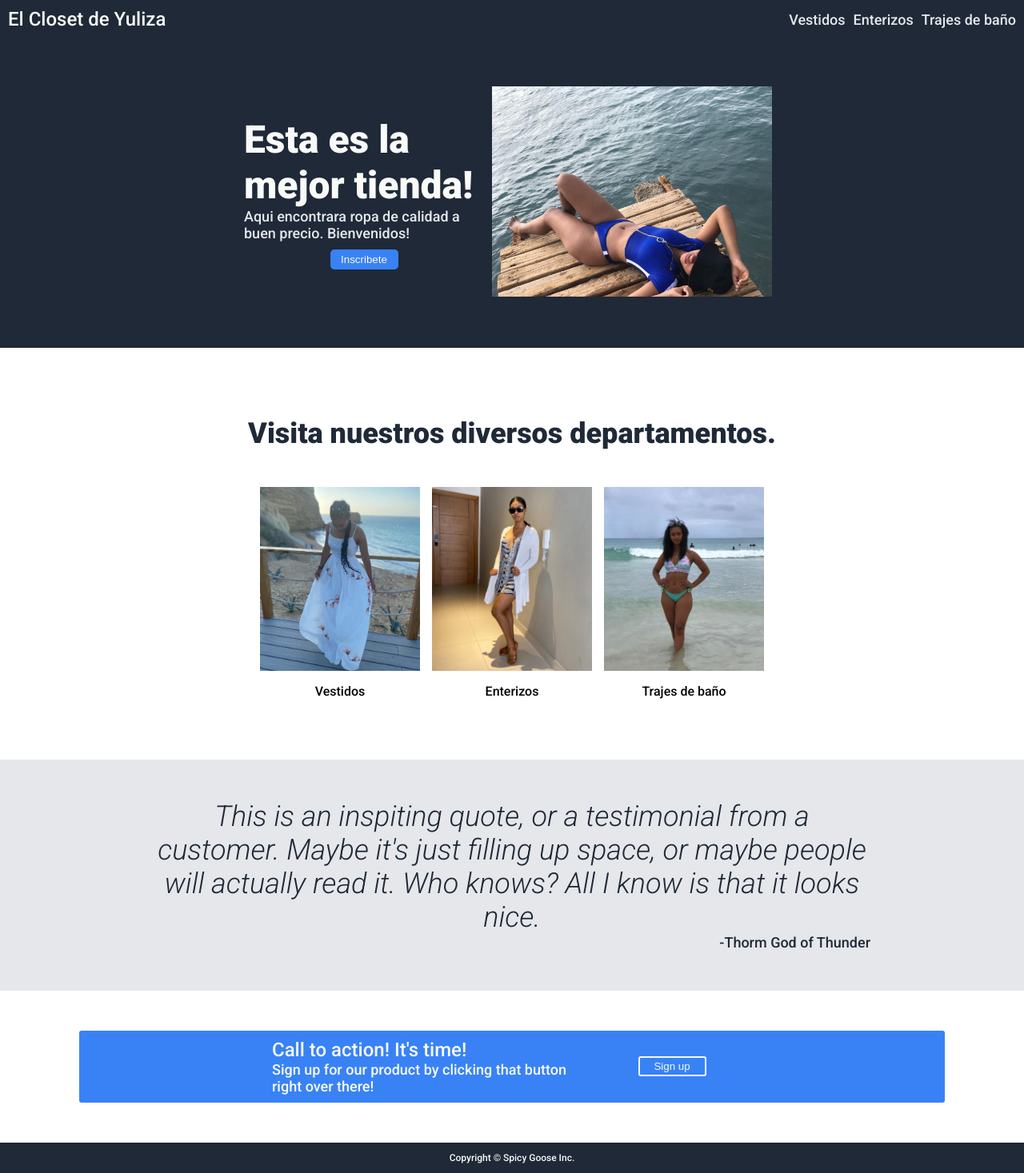
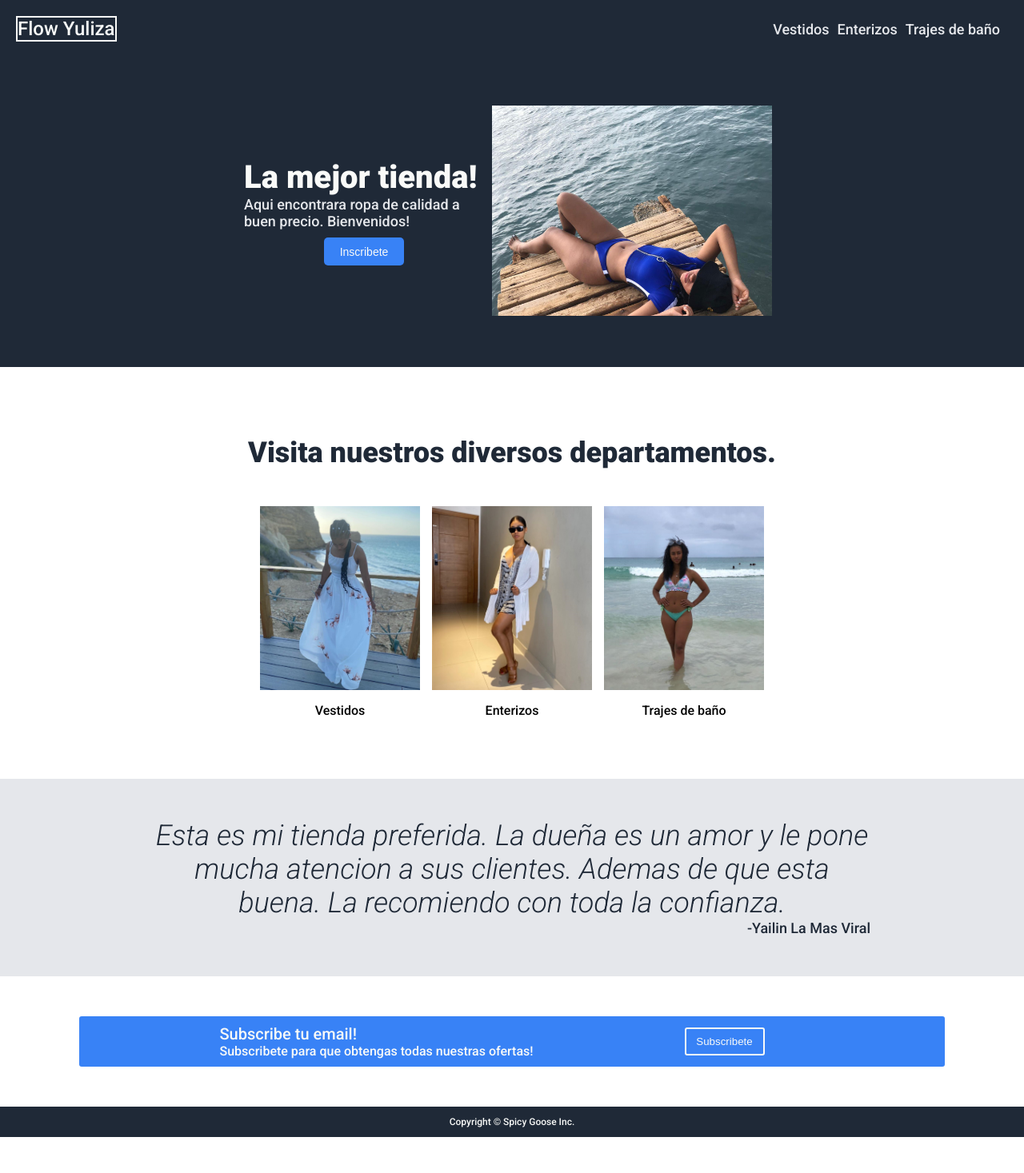
Before and after one commit to spicy-goose/clothing-store-example, a plain HTML site: page index.html in a window 1280 px wide. Shown: the whole page at 80% size. After the commit the page ends 1422 px from the top, so only its background shows below. Drawn offline with Linux system fonts and the light colour scheme.

Commit message:
Add hover properties and minor updates

```diff
--- a/index.html
+++ b/index.html
@@ -8,12 +8,14 @@
     <link rel="preconnect" href="https://fonts.googleapis.com">
     <link rel="preconnect" href="https://fonts.gstatic.com" crossorigin>
     <link href="https://fonts.googleapis.com/css2?family=Roboto:ital,wght@0,500;0,700;0,900;1,300&display=swap" rel="stylesheet">
-    <title>Document</title>
+    <link rel = "icon" href = "https://encrypted-tbn0.gstatic.com/images?q=tbn:ANd9GcRlItX5kKEwNPVoMm3T0foncdlF_6lUNSy-8g&usqp=CAU"
+        type = "image/x-icon">
+    <title>Flow Yuliza</title>
 </head>
 <body>
     <div class = "container">
         <div class="header">
-            <p class="logo">El Closet de Yuliza</p>
+            <p class="logo">Flow Yuliza</p>
             <ul class="links-right">
                 <li>Vestidos</li>
                 <li>Enterizos</li>
@@ -22,7 +24,7 @@
         </div>
         <div class="content1">
             <div class="left-1">
-                <p class="main-text">Esta es la mejor tienda!</p>
+                <p class="main-text">La mejor tienda!</p>
                 <p class="main-subtext">Aqui encontrara ropa de calidad a buen precio. Bienvenidos!</p>
                 <button class="main-button">Inscribete</button>
             </div>
@@ -48,17 +50,17 @@
             </div>
         </div>
         <div class="content3">
-            <p class="quote">This is an inspiting quote, or a testimonial from a customer. Maybe it's just filling up space, or maybe people will actually read it. Who knows? All I know is that it looks nice.</p>
-            <p class="author">-Thorm God of Thunder</p>
+            <p class="quote">Esta es mi tienda preferida. La dueña es un amor y le pone mucha atencion a sus clientes. Ademas de que esta buena. La recomiendo con toda la confianza.</p>
+            <p class="author">-Yailin La Mas Viral</p>
         </div>
         <div class="content4">
             <div class="cta-box">
                 <div class="left-4">
-                    <p  class="cta-title">Call to action! It's time!</p>
-                    <p class="cta-subtext">Sign up for our product by clicking that button right over there!</p>
+                    <p  class="cta-title">Subscribe tu email!</p>
+                    <p class="cta-subtext">Subscribete para que obtengas todas nuestras ofertas!</p>
                 </div>
                 <div class="right-4">
-                    <button class="sign-up4">Sign up</button>
+                    <button class="sign-up4">Subscribete</button>
                 </div>
             </div>
         </div>
--- a/styles.css
+++ b/styles.css
@@ -42,10 +42,15 @@ html, body{
 .logo{
     font-size: 24px;
     color: #F9FAF8;
-    margin: 0;
+    margin: 10px;
     padding: 0;
+    cursor: pointer;
+    border: 2px solid;
 }
 
+.logo:hover{
+    background-color:#3882F6;
+}
 /*style header links*/
 .links-right{
     display: flex;
@@ -53,8 +58,13 @@ html, body{
     color: #E5E7EB;
     margin: 0;
     padding: 0;
+    padding-right: 20px;
     margin-left: auto;
     gap: 10px;
+    cursor: pointer;
+}
+.links-right> *:hover{
+    text-decoration: underline;
 }
 
 /*remove bullets*/
@@ -77,7 +87,7 @@ li{
     text-align: center;
 }
 .main-text{
-    font-size: 48px;
+    font-size: 40px;
     font-weight: 900;
     color: #F9FAF8;
     margin: 0;
@@ -92,11 +102,13 @@ li{
 .main-button{
     background-color: #3882F6;
     color: #F9FAF8;
-    width: 85px;
-    height: 25px;
+    font-size: 14px;
+    width: 100px;
+    height: 35px;
     border-radius: 5px;
     border: none;
     margin-top: 10px;
+    cursor: pointer;
 }
 .main-image{
     padding: 10px;
@@ -141,6 +153,11 @@ li{
 .subcontent > * > img{
     width: 200px;
     height: 230px;
+    cursor: pointer;
+}
+
+.subcontent > * > img:hover{
+    transform: scale(1.1);
 }
 
 /*Style section3 quoute */
@@ -188,7 +205,7 @@ li{
 }
 .left-4{
     display: flex;
-    width: 400px;
+    width: 50%;
     flex-direction: column;
     align-items: flex-start;
 }
@@ -197,10 +214,10 @@ li{
     padding: 0;
 }
 .cta-title{
-    font-size: 24px;
+    font-size: 20px;
 }
 .cta-subtext{
-    font-size: 18px;
+    font-size: 16px;
 }
 .right-4{
     width: 200px;
@@ -208,15 +225,18 @@ li{
 }
 .sign-up4{
     background-color: transparent;
-    width: 85px;
-    height: 25px;
+    width: 100px;
+    height: 35px;
     border-radius: 3px;
     border-color: #F9FAF8;
     color: #F9FAF8;
     border: solid 2px;
-
+    cursor: pointer;
 }
 
+.sign-up4:hover{
+    text-decoration: underline;
+}
 /*style footer*/
 .footer{
     display: flex;
```
Also changed, not shown: images/Logo.png (added).
